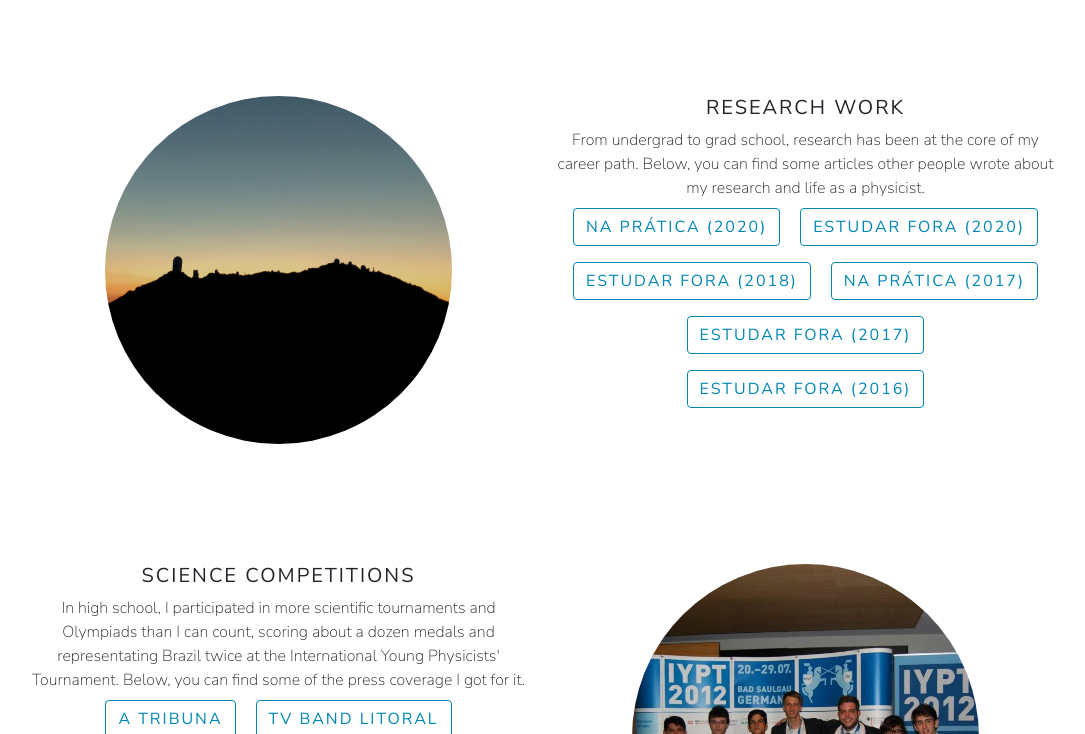
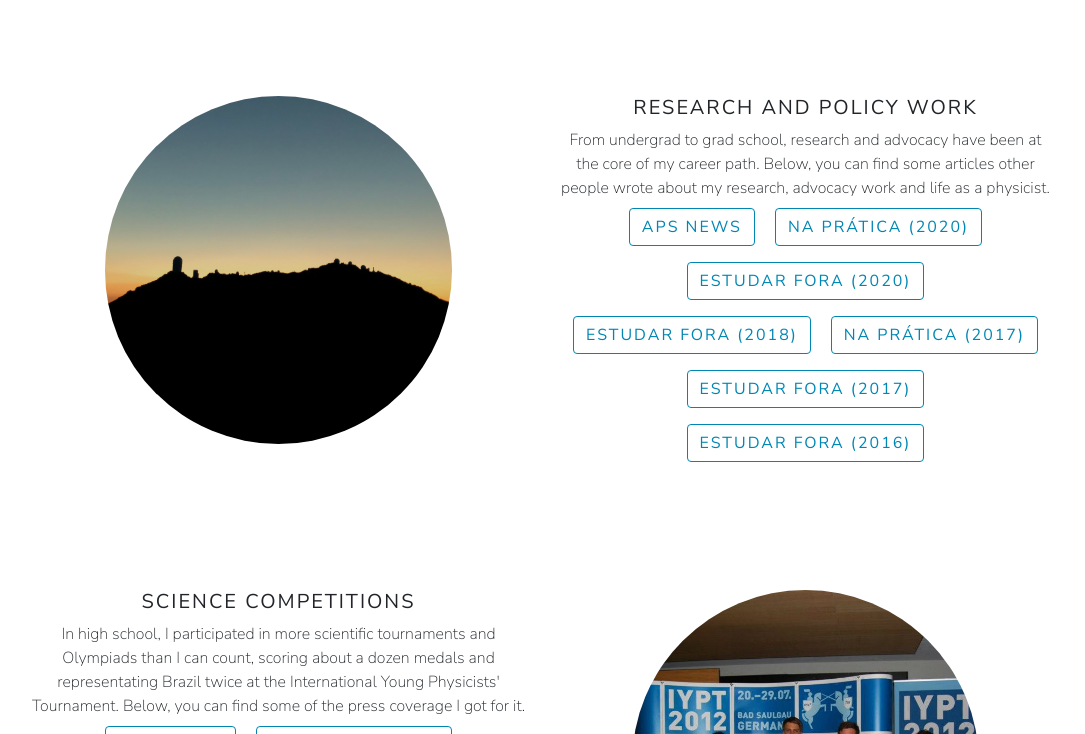
Before and after one commit to barbaracrusan/barbaracrusan.github.io, a Jekyll site: the page built from press.html, in a window 1280 px wide and 900 px high, scrolled down 429 px, cut to the strip 166-900 px from the top of the window. Shown: the whole strip, without its empty margins (98-1183 px from the left). Built offline with Jekyll 4.4.1, drawn with Linux system fonts in a browser that asks for light colours; nearby versions of some CDN libraries.

Commit message:
added aps news article

```diff
--- a/press.html
+++ b/press.html
@@ -55,13 +55,16 @@ title: PRESS
       </div>
 
       <div class="col-md-6">
-        <h5><b>Research Work</b></h5>
+        <h5><b>Research and Policy Work</b></h5>
 
-        From undergrad to grad school, research has been at the core of my career path. Below, you can find some articles other people wrote about my research and life as a physicist.
+        From undergrad to grad school, research and advocacy have been at the core of my career path. Below, you can find some articles other people wrote about my research, advocacy work and life as a physicist.
 
         <br>
 
        <!-- Add buttons -->
+       <a class="btn btn-outline-secondary my-2 mx-2" role="button"
+         href="https://www.aps.org/publications/apsnews/updates/next-gen.cfm" target="_blank">
+       APS NEWS</a>
       <a class="btn btn-outline-secondary my-2 mx-2" role="button"
          href="https://www.napratica.org.br/cientistas-brasileiras-incriveis/" target="_blank">
        NA PRÁTICA (2020)</a>
```
